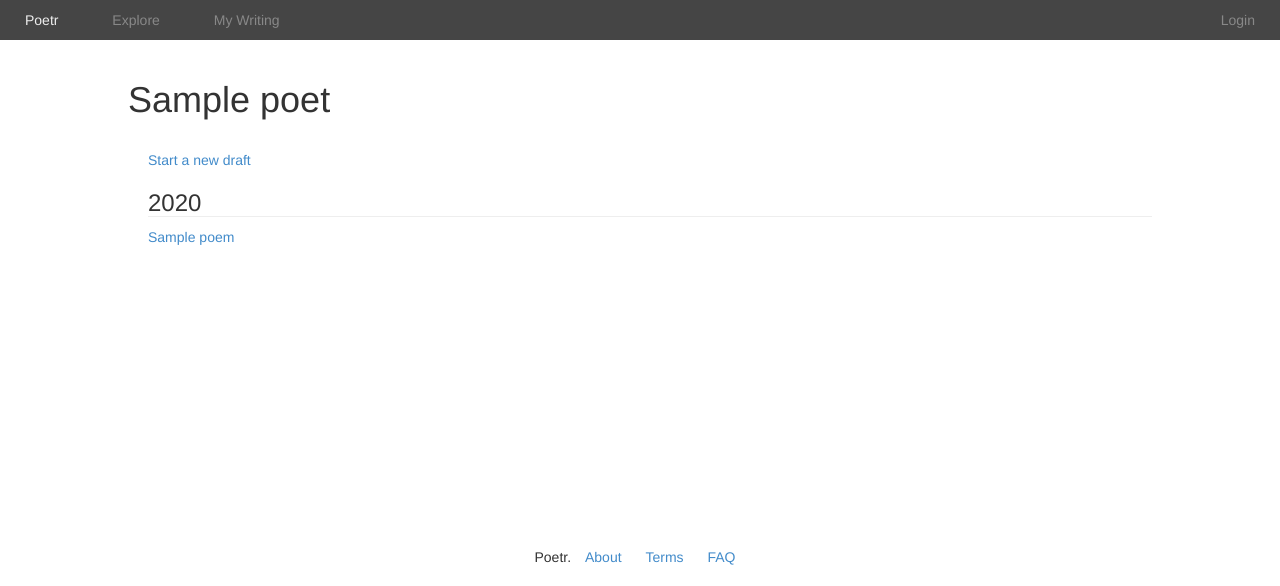
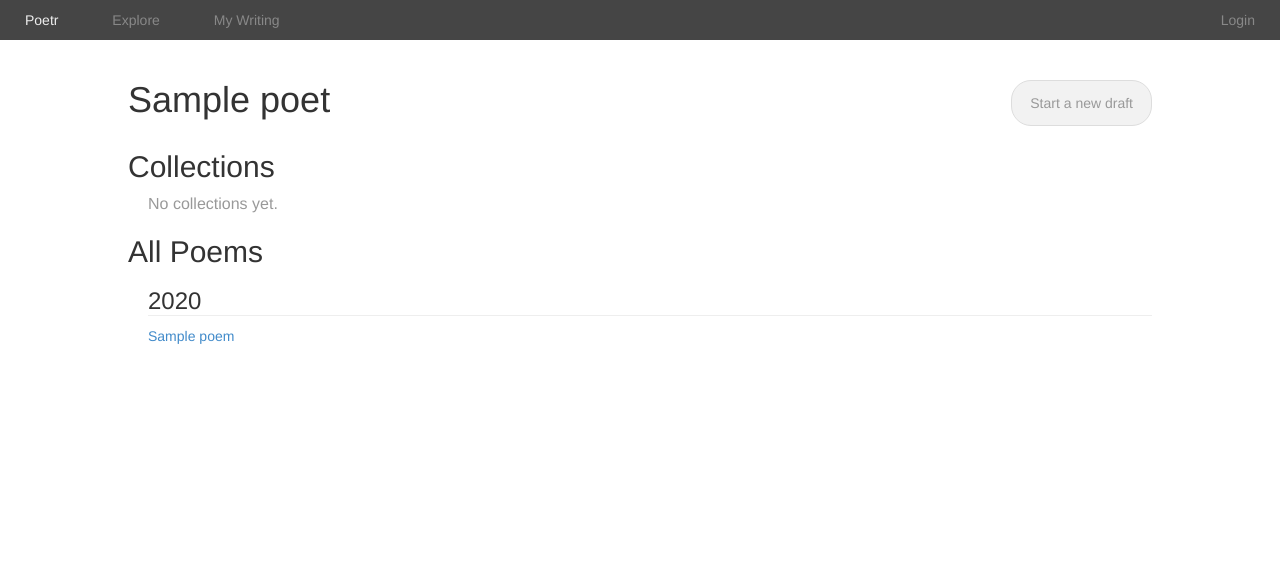
Before and after one commit to skoczen/poemhub, a Django app: template project/apps/poems/templates/poems/poet.html in a window 1280 px wide. Shown: the top 586 px of the page. Run offline with Django 3.2, Linux system fonts and the light colour scheme; the template is opened without the code that fills it: most values are stand-ins (such as "Sample title", 1, 10 or a date in 2020); some libraries are stand-ins or nearby versions; some web fonts are replaced.

Commit message:
Better new draft functionality

```diff
--- a/project/apps/main_site/templates/main_site/manifesto.html
+++ b/project/apps/main_site/templates/main_site/manifesto.html
@@ -18,7 +18,7 @@
 <div class="manifesto page_content">
     <h1>The Poetr Manifesto.</h1>
 
-    <p>Everyone, it's time to acknowledge the elephant in the room: <b>99% of all poetry journals are bullshit</b>.</p>
+    <p>It's time to acknowledge the elephant in the room: <b>99% of all poetry journals are bullshit.</b></p>
 
     <p>It's true. 99% of them are a circle-jerk of frou-frou writing that your mom wouldn't understand, and they're run by the same folks that convince writers they need an MFA to be a poet.  You don't.  Clifton and Shakespeare and Ginsberg and Merwin and Eliot weren't MFAs, and they were damn good poets.</p>
 
--- a/project/apps/poems/manifesto.txt
+++ b/project/apps/poems/manifesto.txt
@@ -23,6 +23,7 @@ My notes:
 - about page (bottom link) (lead with haiku :) )
 - "my reading" - list of everything you've read, when, and whether you fantastic'd it. searchable.
 - collections are important sooner rather than later, for pacing reasons.
+- make "reading" an experience- "start reading" - dim the lights, etc.
 
 
 name: "Poem" ?
@@ -40,6 +41,8 @@ poemapp
 poems
 ourpoems
 mypoems
+poemville
+
 
 
 
--- a/project/apps/poems/static/poems/css/poet.css
+++ b/project/apps/poems/static/poems/css/poet.css
@@ -26,3 +26,14 @@ li {
 .is_me {
     background-color: green;
 }
+a.button.new_draft_button {
+    float: right;
+    background-color: #F2F2F2;
+    color: #999;
+    border-color: #DDD;
+}
+a.button.new_draft_button:hover {
+    background-color: #DDD;
+    color: #888;
+    border-color: #DDD;
+}
--- a/project/apps/poems/static/poems/js/poem.js
+++ b/project/apps/poems/static/poems/js/poem.js
@@ -91,7 +91,9 @@ $(function(){
         $(".start_editing_button").click(Poemr.poem.editor.start_editing);
         $(".cancel_editing_button").click(Poemr.poem.editor.cancel_editing);
         $(".options_button").click(Poemr.poem.editor.toggle_options);
-
+        if (window.location.href.indexOf("?editing=true") != -1) {
+            Poemr.poem.editor.start_editing();
+        }
         bkLib.onDomLoaded(nicEditors.allTextAreas);
     };
     Poemr.poem.actions.init();
--- a/project/apps/poems/templates/poems/poet.html
+++ b/project/apps/poems/templates/poems/poet.html
@@ -16,14 +16,14 @@
 
 {% block content %}
 <div class="page_content poet">
+<a href="{% url "poems:new" %}" class="new_draft_button button">Start a new draft</a>
 <h1>{{poet.name}}{% if is_me %} <span class="is_me bubble">me!</span>{% endif %}</h1>
-{# <h2>Collections</h2> #}
-{# <div class="work_group"> #}
-    {# <p class="none_yet">No collections yet.</p> #}
-{# </div> #}
-{# <h2>All Poems</h2> #}
+<h2>Collections</h2>
 <div class="work_group">
-    <a href="{% url "poems:new" %}">Start a new draft</a>
+    <p class="none_yet">No collections yet.</p>
+</div>
+<h2>All Poems</h2>
+<div class="work_group">
 <ul>
 {% for poem in poems %}
     {% ifchanged poem.date.year %}
--- a/project/apps/poems/views.py
+++ b/project/apps/poems/views.py
@@ -98,4 +98,4 @@ def revision(request, poet=None, pk=None):
 def new(request):
     poet = Poet.objects.get(user=request.user)
     poem = Poem.objects.create(author=poet)
-    return HttpResponseRedirect(reverse("poems:poem", args=(poem.author.slug, poem.slug,)))
+    return HttpResponseRedirect("%s?editing=true" % reverse("poems:poem", args=(poem.author.slug, poem.slug,)))
```
